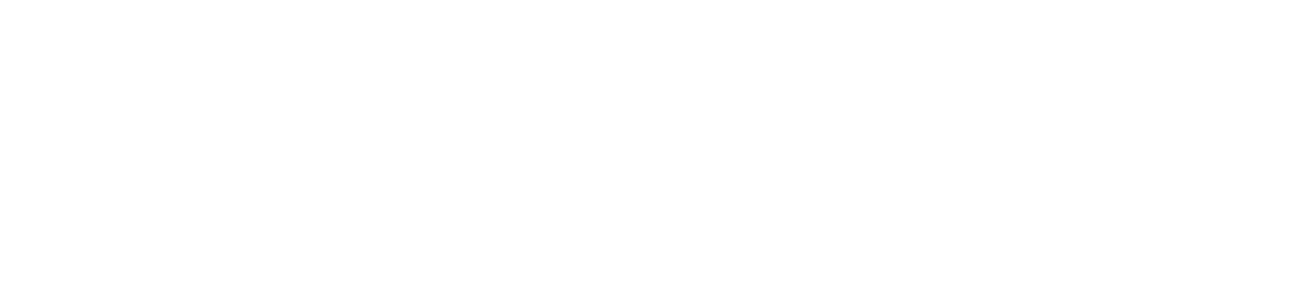
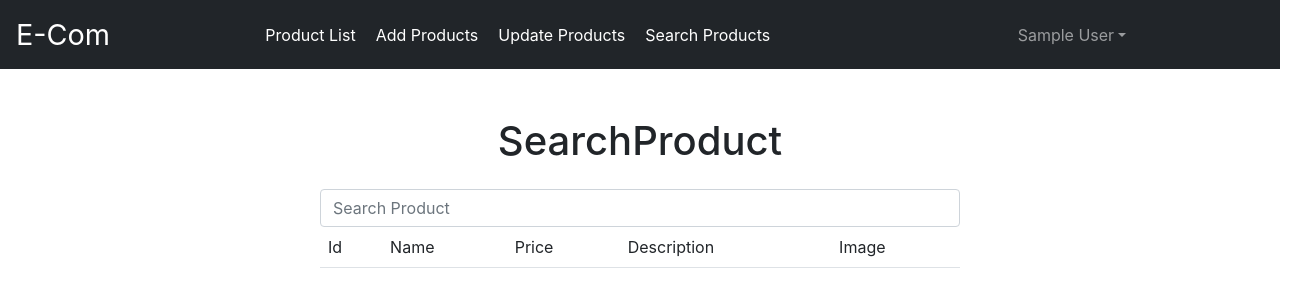
Before and after one commit to karim1706/eco-dashboard-frontend, a React (Create React App) app: page /search in a window 1280 px wide. Before the commit this address had no page. Shown: the top 300 px of the page, 1312 px wide, since content can reach past the window. Built offline with nearby package versions, Linux system fonts and the light colour scheme; sample sign-in values are in the browser's storage.

Commit message:
Creation of the SearchProduct Component

```diff
--- a/src/App.js
+++ b/src/App.js
@@ -7,7 +7,7 @@
 import ProductList from './components/ProductList';
 import {BrowserRouter, Route, Routes} from 'react-router-dom';
 import ProtectedRoutes from './components/ProtectedRoutes';
-
+import SearchProduct from './components/SearchProduct';
 
 function App() {
   return (
@@ -18,6 +18,7 @@
           <Route path="/register" element={<Register />}/>
           <Route path="/update/:id" element={<ProtectedRoutes Comp={UpdateProduct}/>}/>
           <Route path="/add" element={<ProtectedRoutes Comp={AddProduct}/>}/>
+          <Route path="/search" element={<ProtectedRoutes Comp={SearchProduct}/>}/>
           <Route path="/" element={<ProtectedRoutes Comp={ProductList}/>}/>
         </Routes>
       </BrowserRouter>
--- a/src/components/AddProduct.js
+++ b/src/components/AddProduct.js
@@ -1,9 +1,10 @@
 import axios from 'axios';
 import React, {useState} from 'react';
+import {useNavigate} from 'react-router-dom'
 import Header from './Header';
 
 function AddProduct() {
-
+  const navigate = useNavigate();
   const [name, setName] = useState("");
   const [file, setFile] = useState("");
   const [price, setPrice] = useState("");
@@ -18,8 +19,8 @@
 
     await axios.post('http://localhost:8000/api/addproduct',formData)
     console.log("Product added successfuly !");
-
     document.getElementById('addProductForm').reset();
+    navigate('/');
   }
 
   return (
--- a/src/components/Header.js
+++ b/src/components/Header.js
@@ -25,6 +25,7 @@
                     <Link to='/'>Product List</Link>
                     <Link to='/add'>Add Products</Link>
                     <Link to='/update'>Update Products</Link>
+                    <Link to='/search'>Search Products</Link>
                   </>
                     :
                   <>
--- /dev/null
+++ b/src/components/SearchProduct.js
@@ -0,0 +1,57 @@
+import React, {useState} from 'react';
+import Header from './Header';
+import axios from 'axios';
+import {Table} from 'react-bootstrap'
+
+function SearchProduct() {
+
+    const [data, setData] = useState([]);
+
+    const search = async (key) => {
+        console.log(key)
+        if(key.length >= 3)
+        {
+            let result = await axios.get(`http://localhost:8000/api/search/`+key)
+            console.warn(result.data)
+            setData(result.data);
+        }else if(key.length === 0){return false;}
+
+    }
+
+  return (
+    <>
+    <Header />
+    <div className='col-sm-6 offset-sm-3'>
+        <h1>SearchProduct</h1>
+        <input onChange={(e)=>search(e.target.value)} type="text" className='form-control' placeholder='Search Product'/>
+
+        <Table>
+          <thead>
+            <tr>
+              <td>Id</td>
+              <td>Name</td>
+              <td>Price</td>
+              <td>Description</td>
+              <td>Image</td>
+            </tr>
+          </thead>
+          <tbody>
+            {
+              data.map((item, key)=>
+                <tr key={item.id}>
+                  <td>{item.id}</td>
+                  <td>{item.name}</td>
+                  <td>{item.price}</td>
+                  <td>{item.description}</td>
+                  <td><img style={{width:100}} src={"http://localhost:8000/"+item.file_path} alt="Products Images"/></td>
+                </tr>
+              )
+            }
+          </tbody>
+        </Table>
+    </div>
+    </>
+  )
+}
+
+export default SearchProduct
```
